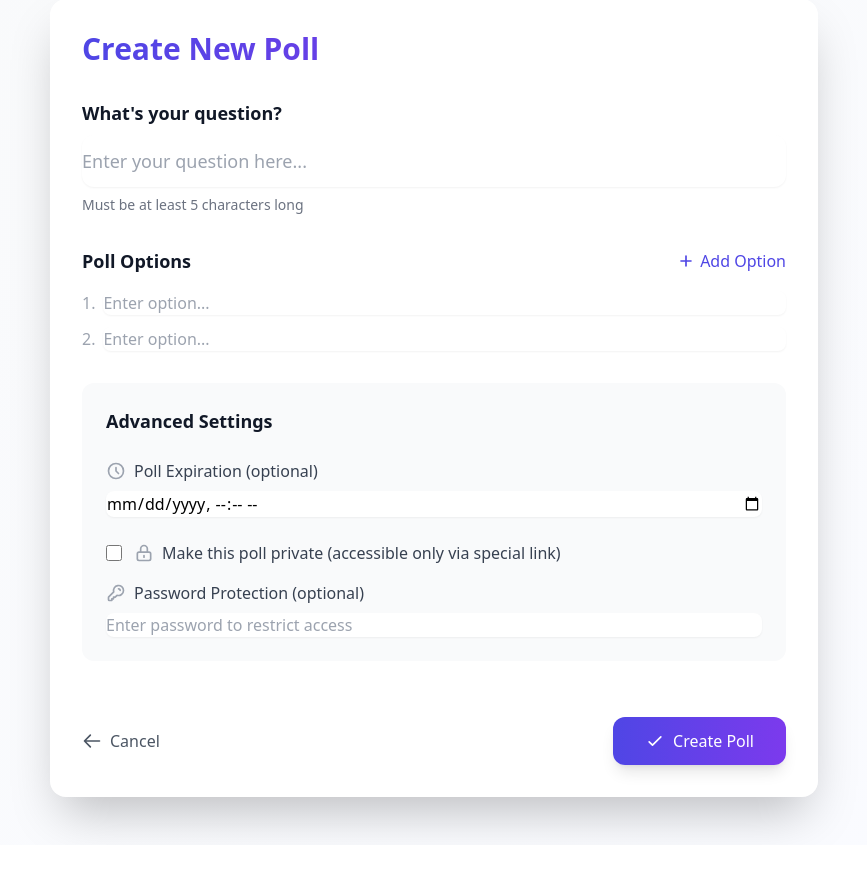
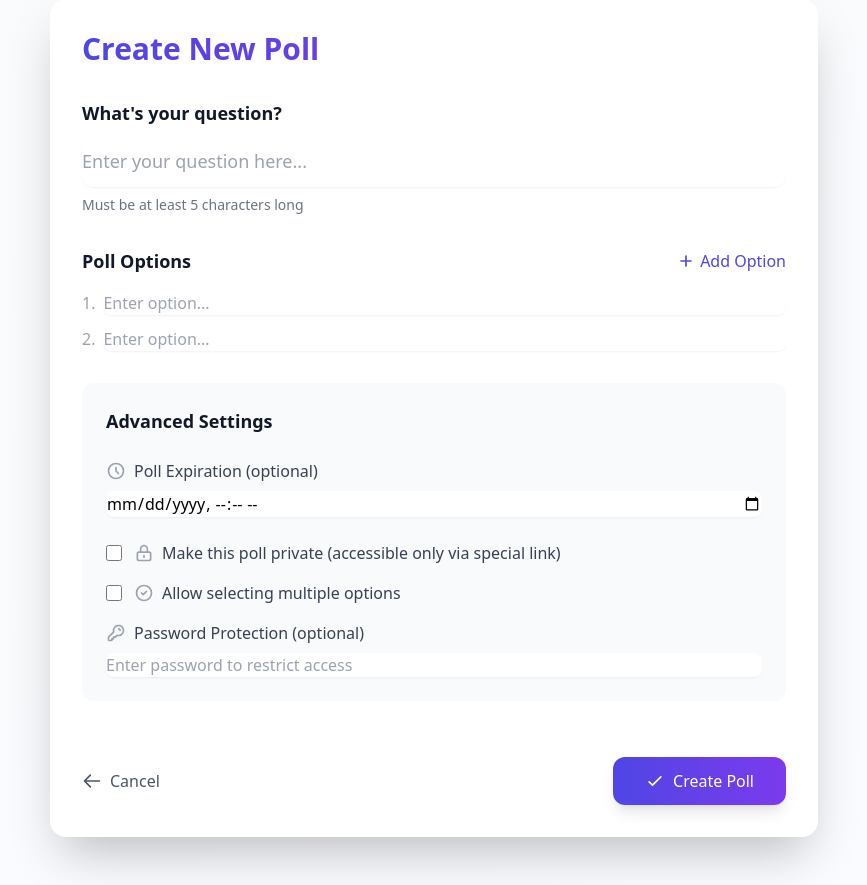
Before and after one commit to PawiX25/PollApp, a Flask app: page /create in a window 1280 px wide. Shown: the part 113-998 px from the top of the page, without its empty margins (206-1073 px from the left). Before the commit the page ends 953 px from the top, so only its background shows below. Run offline with Flask 3, Linux system fonts and the light colour scheme; the visitor is signed in with stand-in values (Sample User, id 1); some libraries are stand-ins or nearby versions.

Commit message:
Add support for multiple votes in polls with UI updates

```diff
--- a/app.py
+++ b/app.py
@@ -51,6 +51,7 @@ class Poll(db.Model):
     private = db.Column(db.Boolean, default=False)
     access_token = db.Column(db.String(16), unique=True)
     password_hash = db.Column(db.String(200), nullable=True)
+    multiple_votes = db.Column(db.Boolean, default=False)
 
     def reset_votes(self):
         for option in self.options:
@@ -166,6 +167,7 @@ def create():
         expiration = request.form.get('expires_at')
         private = request.form.get('private') == 'on'
         password = request.form.get('password')
+        multiple_votes = request.form.get('multiple_votes') == 'on'
 
         if len(question) < 5:
             flash('Question must be at least 5 characters long', 'error')
@@ -186,7 +188,8 @@ def create():
                 slug=Poll().generate_slug(),
                 expires_at=expires_at,
                 user_id=current_user.id,
-                private=private
+                private=private,
+                multiple_votes=multiple_votes
             )
             poll.set_password(password)
             if private:
@@ -253,10 +256,14 @@ def vote(poll_id):
     if 'session_id' not in session:
         session['session_id'] = os.urandom(16).hex()
 
-    option_id = request.form.get('option')
+    option_ids = request.form.getlist('options[]')
 
-    if not option_id:
-        flash('Please select an option to vote', 'error')
+    if not option_ids:
+        flash('Please select at least one option to vote', 'error')
+        return redirect(url_for('index'))
+
+    if not poll.multiple_votes and len(option_ids) > 1:
+        flash('This poll only allows voting for one option', 'error')
         return redirect(url_for('index'))
 
     existing_vote = Vote.query.filter_by(
@@ -269,11 +276,14 @@ def vote(poll_id):
         return redirect(url_for('index'))
 
     try:
-        option = Option.query.get_or_404(option_id)
-        option.votes += 1
+        for option_id in option_ids:
+            option = Option.query.get_or_404(option_id)
+            if option.poll_id != poll_id:
+                raise ValueError("Invalid option for this poll")
+            option.votes += 1
 
-        vote = Vote(poll_id=poll_id, option_id=option_id, session_id=session['session_id'])
-        db.session.add(vote)
+            vote = Vote(poll_id=poll_id, option_id=option_id, session_id=session['session_id'])
+            db.session.add(vote)
 
         db.session.commit()
         flash('Vote recorded successfully!', 'success')
@@ -333,6 +343,7 @@ def edit_poll(poll_id):
         expiration = request.form.get('expires_at')
         private = request.form.get('private') == 'on'
         password = request.form.get('password')
+        multiple_votes = request.form.get('multiple_votes') == 'on'
 
         if len(question) < 5:
             flash('Question must be at least 5 characters long', 'error')
@@ -351,6 +362,7 @@ def edit_poll(poll_id):
             poll.question = question
             poll.expires_at = expires_at
             poll.private = private
+            poll.multiple_votes = multiple_votes
             poll.set_password(password)
 
             if private and not poll.access_token:
--- a/templates/create.html
+++ b/templates/create.html
@@ -87,6 +87,18 @@
                                       d="M12 15v2m-6 4h12a2 2 0 002-2v-6a2 2 0 00-2-2H6a2 2 0 00-2 2v6a2 2 0 002 2zm10-10V7a4 4 0 00-8 0v4h8z"/>
                             </svg>
                             <span>Make this poll private (accessible only via special link)</span>
+                        </label>
+                    </div>
+
+                    <div class="flex items-center space-x-3">
+                        <input type="checkbox" name="multiple_votes" id="multiple_votes"
+                               class="h-4 w-4 text-indigo-600 focus:ring-indigo-500 border-gray-300 rounded">
+                        <label for="multiple_votes" class="text-gray-700 flex items-center space-x-2">
+                            <svg class="w-5 h-5 text-gray-400" fill="none" stroke="currentColor" viewBox="0 0 24 24">
+                                <path stroke-linecap="round" stroke-linejoin="round" stroke-width="2"
+                                      d="M9 12l2 2 4-4m6 2a9 9 0 11-18 0 9 9 0 0118 0z"/>
+                            </svg>
+                            <span>Allow selecting multiple options</span>
                         </label>
                     </div>
 
```
Also changed, not shown: templates/edit_poll.html (+13 -0 lines), templates/poll.html (+9 -3 lines).
